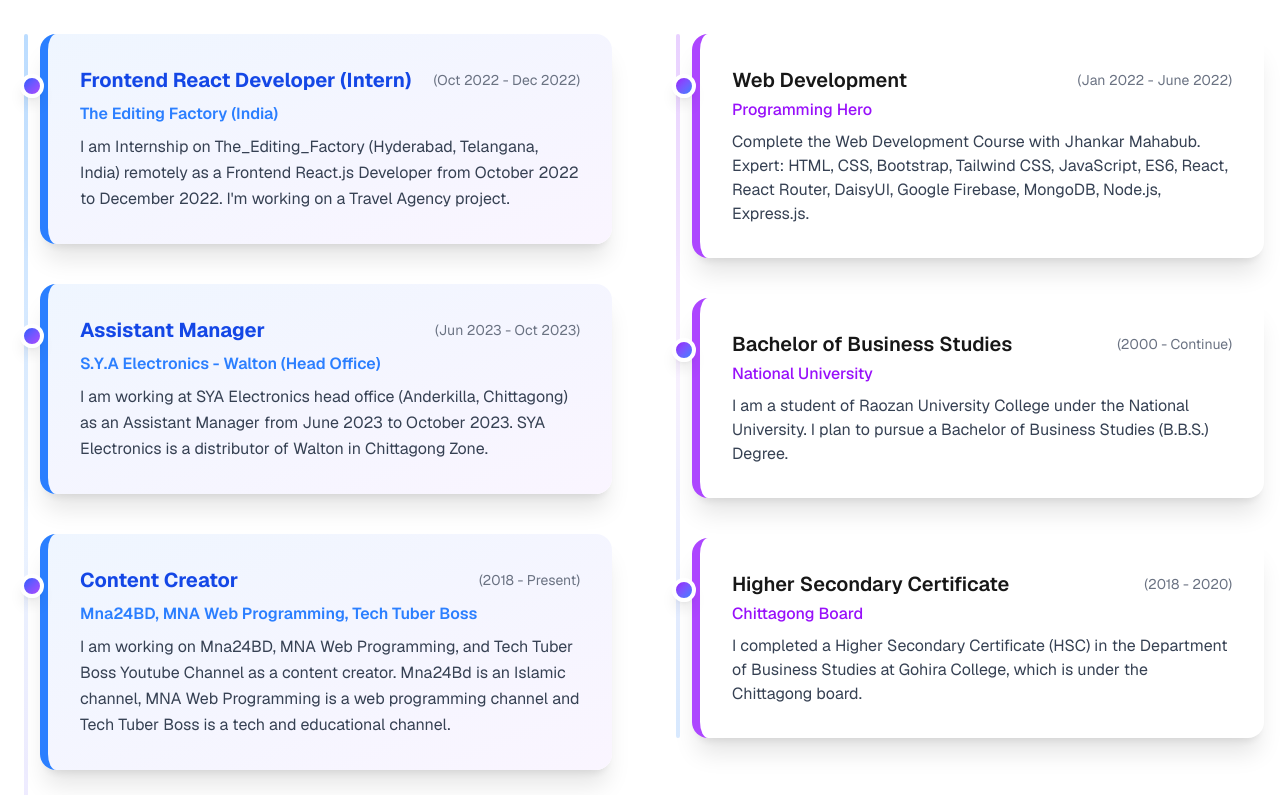
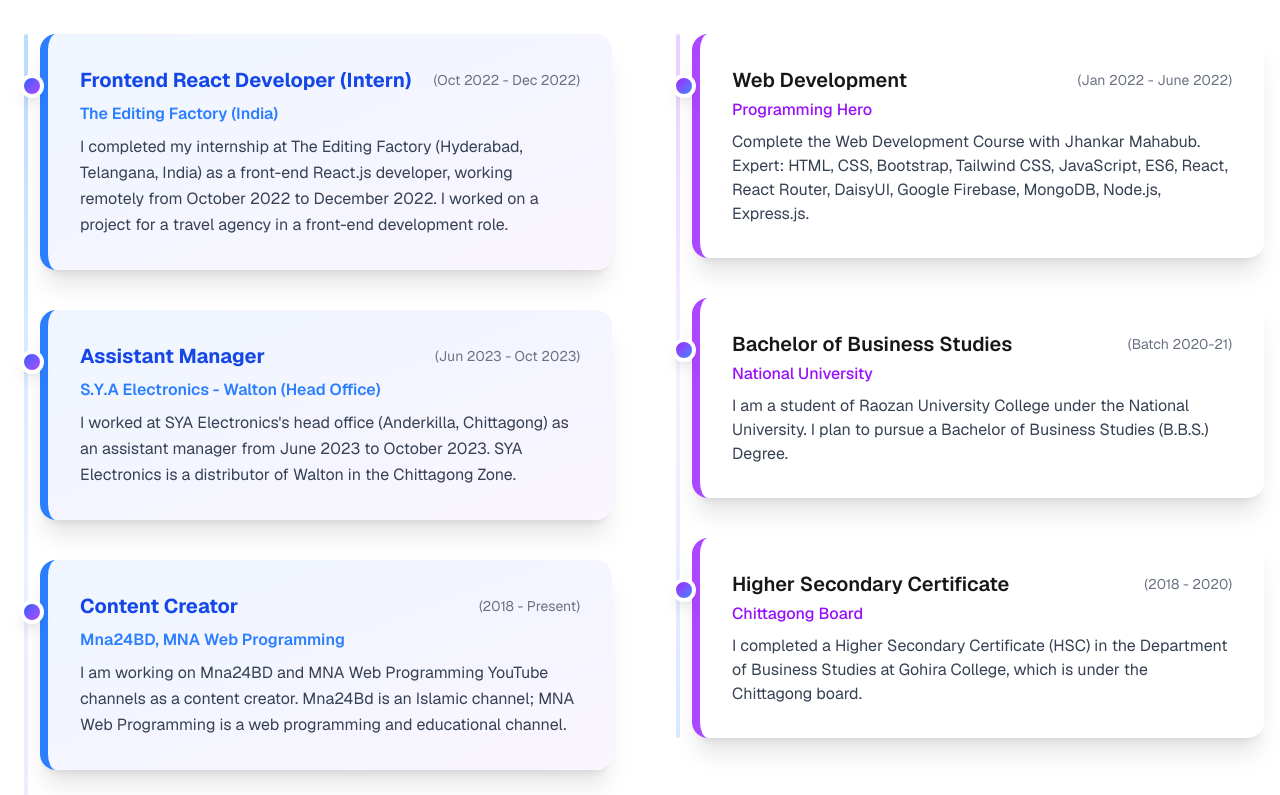
Before and after one commit to nurulazam-dev/nurulazamDev-portfolio-v3.0.0, a Next.js app: page / in a window 1280 px wide. Shown: the part 2185-2980 px from the top of the page. Built offline with nearby package versions, Linux system fonts and the light colour scheme.

Commit message:
data update

```diff
--- a/src/assets/data/dataBank.js
+++ b/src/assets/data/dataBank.js
@@ -41,10 +41,10 @@
   {
     id: 2,
     org: "National University",
-    time: "(2000 - Continue)",
+    time: "(Batch 2020-21)",
     title: "Bachelor of Business Studies",
     desc: "I am a student of Raozan University College under the National University. I plan to pursue a Bachelor of Business Studies (B.B.S.) Degree.",
-    rate: "Continue",
+    rate: "2nd Class",
   },
   {
     id: 3,
@@ -63,28 +63,28 @@
     company: "The Editing Factory (India)",
     period: "(Oct 2022 - Dec 2022)",
     role: "Frontend React Developer (Intern)",
-    desc: "I am Internship on The_Editing_Factory (Hyderabad, Telangana, India) remotely as a Frontend React.js Developer from October 2022 to December 2022. I'm working on a Travel Agency project.",
+    desc: "I completed my internship at The Editing Factory (Hyderabad, Telangana, India) as a front-end React.js developer, working remotely from October 2022 to December 2022. I worked on a project for a travel agency in a front-end development role.",
   },
   {
     id: 2,
     company: "S.Y.A Electronics - Walton (Head Office)",
     period: "(Jun 2023 - Oct 2023)",
     role: "Assistant Manager",
-    desc: "I am working at SYA Electronics head office (Anderkilla, Chittagong) as an Assistant Manager from June 2023 to October 2023. SYA Electronics is a distributor of Walton in Chittagong Zone.",
+    desc: "I worked at SYA Electronics's head office (Anderkilla, Chittagong) as an assistant manager from June 2023 to October 2023. SYA Electronics is a distributor of Walton in the Chittagong Zone.",
   },
   {
     id: 3,
-    company: "Mna24BD, MNA Web Programming, Tech Tuber Boss",
+    company: "Mna24BD, MNA Web Programming",
     period: "(2018 - Present)",
     role: "Content Creator",
-    desc: "I am working on Mna24BD, MNA Web Programming, and Tech Tuber Boss Youtube Channel as a content creator. Mna24Bd is an Islamic channel, MNA Web Programming is a web programming channel and Tech Tuber Boss is a tech and educational channel.",
+    desc: "I am working on Mna24BD and MNA Web Programming YouTube channels as a content creator. Mna24Bd is an Islamic channel; MNA Web Programming is a web programming and educational channel.",
   },
   {
     id: 4,
     company: "Knowledge Teaching Home",
     period: "(2015 - 2020)",
     role: "Director & Teacher",
-    desc: "Knowledge Teaching Home is a Coaching center. Which provides tech to many Schools and Madrasha's students from class Six (06) to class Ten (10).",
+    desc: "Knowledge Teaching Home is a coaching center. Which provides tech to many schools and madrasha's students from class six (06) to class ten (10).",
   },
 ];
 
```
